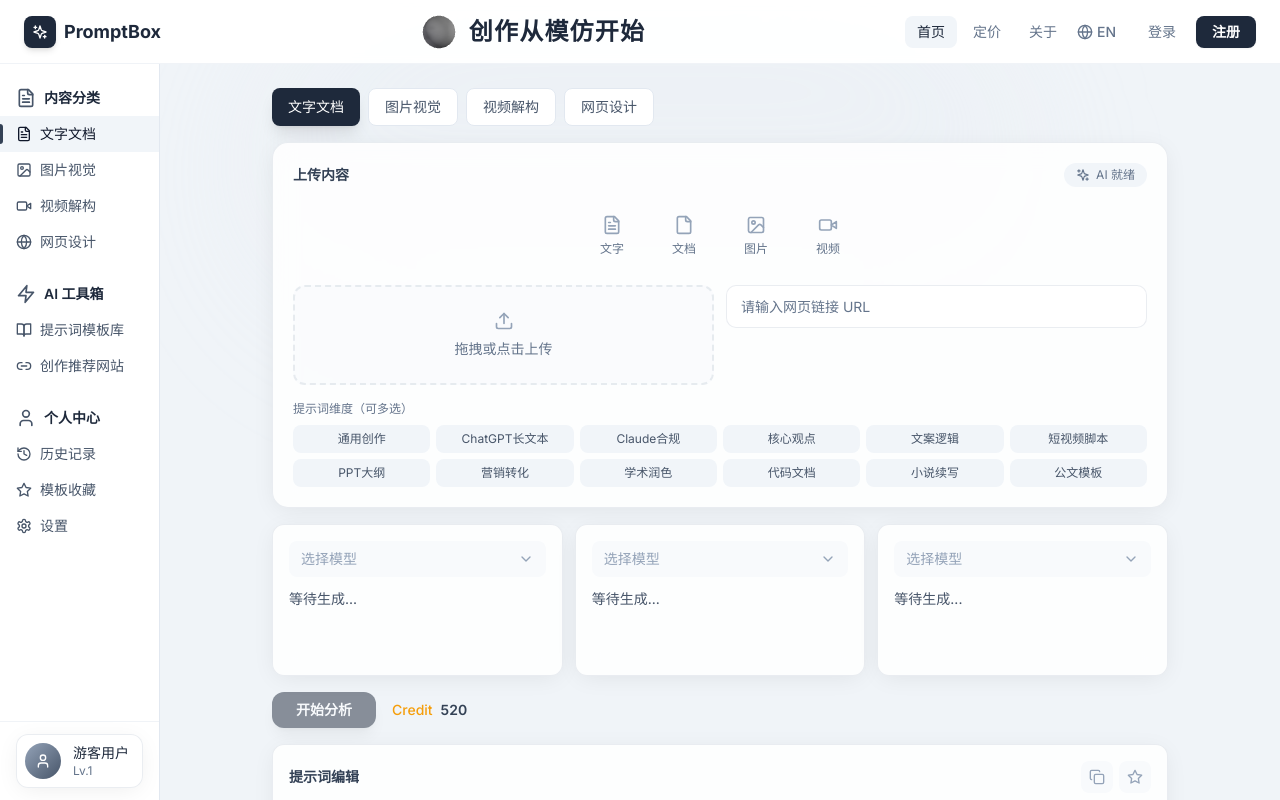
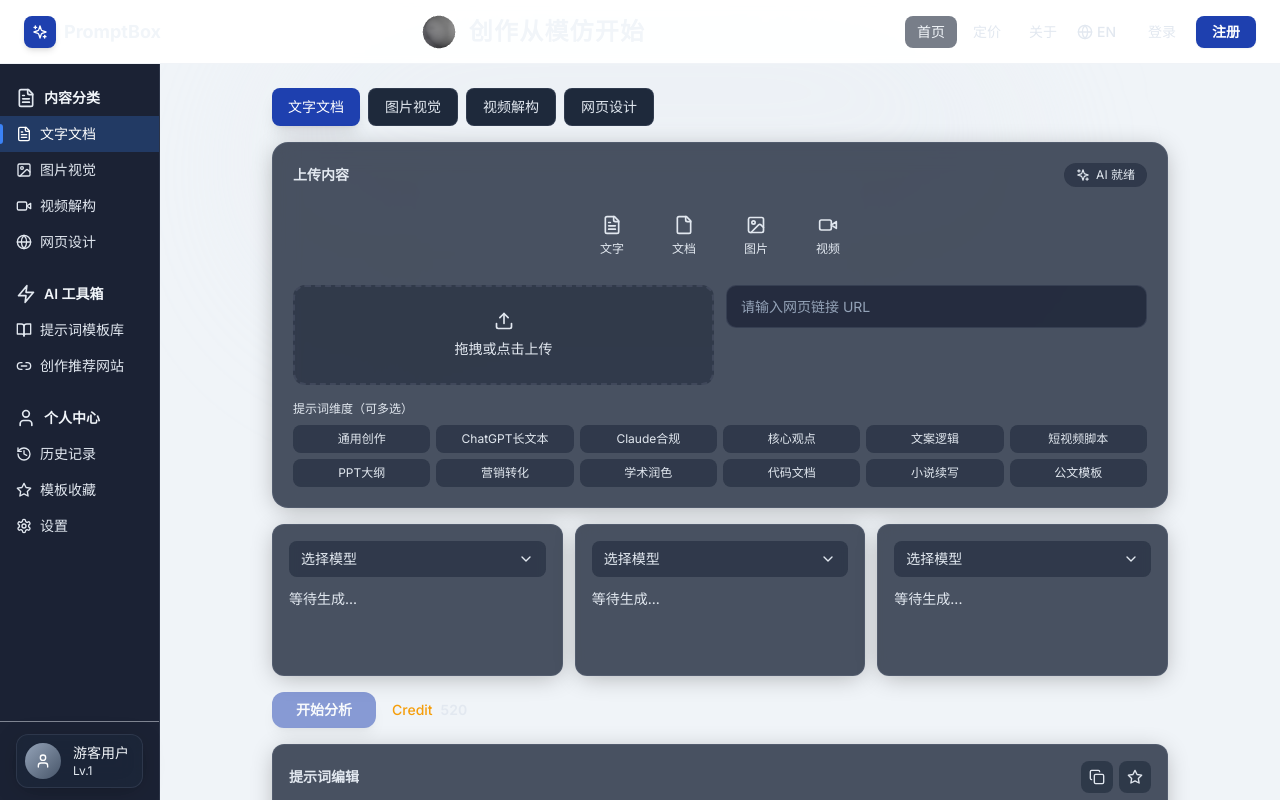
Before and after one commit to oxygen02/promptbox, a Next.js app: page / in a window 1280 px wide. Shown: the top 800 px of the page. Built offline with nearby package versions, Linux system fonts and the light colour scheme.

Commit message:
feat: Update color scheme to dark theme

```diff
--- a/src/app/globals.css
+++ b/src/app/globals.css
@@ -3,14 +3,14 @@
 @tailwind utilities;
 
 :root {
-  --primary: #1e3a5f;
-  --primary-light: #2d5a87;
-  --accent: #0ea5e9;
-  --bg-main: #f8fafc;
-  --bg-card: rgba(255, 255, 255, 0.85);
-  --text-main: #1e293b;
-  --text-muted: #64748b;
-  --border: rgba(148, 163, 184, 0.2);
+  --primary: #1e40af;
+  --primary-light: #3b82f6;
+  --accent: #3b82f6;
+  --bg-main: #0f172a;
+  --bg-card: rgba(30, 41, 59, 0.8);
+  --text-main: #f1f5f9;
+  --text-muted: #94a3b8;
+  --border: rgba(148, 163, 184, 0.15);
 }
 
 * {
@@ -22,7 +22,7 @@
 html, body {
   max-width: 100vw;
   overflow-x: hidden;
-  background: linear-gradient(135deg, #f1f5f9 0%, #e2e8f0 100%);
+  background: linear-gradient(135deg, #0f172a 0%, #1e293b 100%);
   min-height: 100vh;
 }
 
@@ -37,7 +37,7 @@ body {
   backdrop-filter: blur(12px);
   -webkit-backdrop-filter: blur(12px);
   border: 1px solid var(--border);
-  box-shadow: 0 4px 24px -4px rgba(0, 0, 0, 0.08);
+  box-shadow: 0 4px 24px -4px rgba(0, 0, 0, 0.3);
 }
 
 /* 输入框样式 */
@@ -47,7 +47,7 @@ body {
   font-size: 0.875rem;
   line-height: 1.5;
   color: var(--text-main);
-  background-color: white;
+  background-color: rgba(15, 23, 42, 0.6);
   border: 1px solid var(--border);
   border-radius: 0.625rem;
   outline: none;
@@ -56,7 +56,7 @@ body {
 
 .input-field:focus {
   border-color: var(--accent);
-  box-shadow: 0 0 0 3px rgba(14, 165, 233, 0.15);
+  box-shadow: 0 0 0 3px rgba(59, 130, 246, 0.2);
 }
 
 .input-field::placeholder {
@@ -65,14 +65,14 @@ body {
 
 /* 导航栏 */
 .header-nav {
-  background: rgba(255, 255, 255, 0.9);
+  background: rgba(15, 23, 42, 0.95);
   backdrop-filter: blur(12px);
   border-bottom: 1px solid var(--border);
 }
 
 /* 侧边栏 */
 .glass-sidebar {
-  background: rgba(255, 255, 255, 0.95);
+  background: rgba(15, 23, 42, 0.95);
   backdrop-filter: blur(12px);
 }
 
@@ -82,10 +82,10 @@ body {
   top: calc(100% + 4px);
   z-index: 50;
   min-width: 140px;
-  background: white;
+  background: #1e293b;
   border: 1px solid var(--border);
   border-radius: 0.5rem;
-  box-shadow: 0 10px 40px -10px rgba(0, 0, 0, 0.15);
+  box-shadow: 0 10px 40px -10px rgba(0, 0, 0, 0.4);
   overflow: hidden;
 }
 
@@ -98,12 +98,12 @@ body {
 }
 
 .dropdown-item:hover {
-  background: #f1f5f9;
+  background: rgba(59, 130, 246, 0.2);
 }
 
 .dropdown-item.active {
-  background: #e0f2fe;
-  color: var(--accent);
+  background: rgba(59, 130, 246, 0.3);
+  color: #60a5fa;
   font-weight: 500;
 }
 
@@ -111,13 +111,13 @@ body {
 .upload-zone {
   border: 2px dashed var(--border);
   border-radius: 0.75rem;
-  background: rgba(248, 250, 252, 0.5);
+  background: rgba(15, 23, 42, 0.4);
   transition: all 0.2s ease;
 }
 
 .upload-zone:hover {
   border-color: var(--accent);
-  background: rgba(224, 242, 254, 0.3);
+  background: rgba(59, 130, 246, 0.1);
 }
 
 @keyframes breathe {
@@ -128,3 +128,59 @@ body {
 .animate-breathe {
   animation: breathe 3s ease-in-out infinite;
 }
+
+/* 深色主题覆盖 */
+.bg-white {
+  background-color: #1e293b !important;
+}
+
+.text-slate-700,
+.text-slate-600,
+.text-slate-500,
+.text-slate-400 {
+  color: #e2e8f0 !important;
+}
+
+.text-slate-800 {
+  color: #f1f5f9 !important;
+}
+
+.text-slate-900 {
+  color: #fff !important;
+}
+
+.bg-slate-50,
+.bg-slate-100,
+.bg-slate-200 {
+  background-color: rgba(30, 41, 59, 0.6) !important;
+}
+
+.border-slate-200,
+.border-slate-300 {
+  border-color: var(--border) !important;
+}
+
+.hover\:bg-slate-50:hover {
+  background-color: rgba(59, 130, 246, 0.15) !important;
+}
+
+.hover\:bg-slate-100:hover {
+  background-color: rgba(59, 130, 246, 0.2) !important;
+}
+
+.bg-slate-800 {
+  background-color: #1e40af !important;
+}
+
+.hover\:bg-slate-900:hover {
+  background-color: #1e3a8a !important;
+}
+
+/* 激活状态 */
+.bg-slate-100.text-slate-900 {
+  background-color: rgba(59, 130, 246, 0.25) !important;
+}
+
+.before\:bg-slate-700::before {
+  background-color: var(--accent) !important;
+}
```
